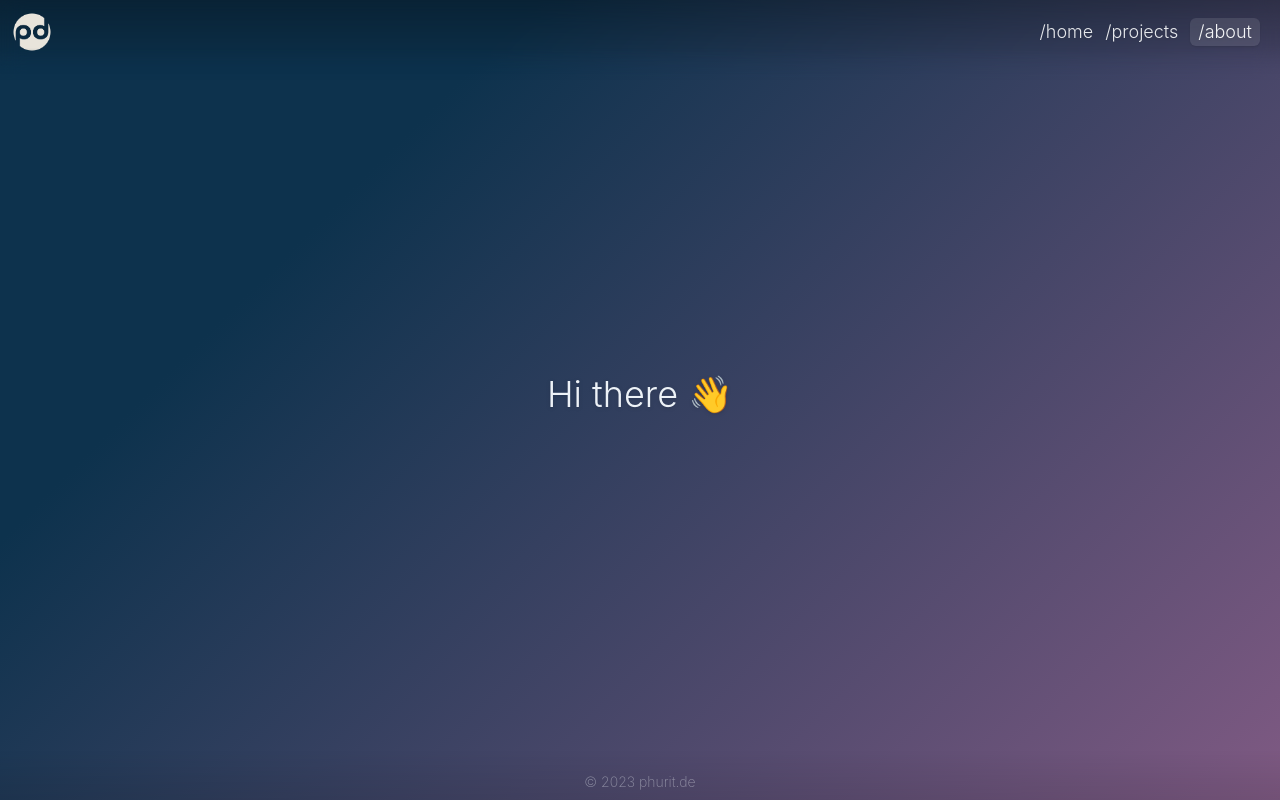
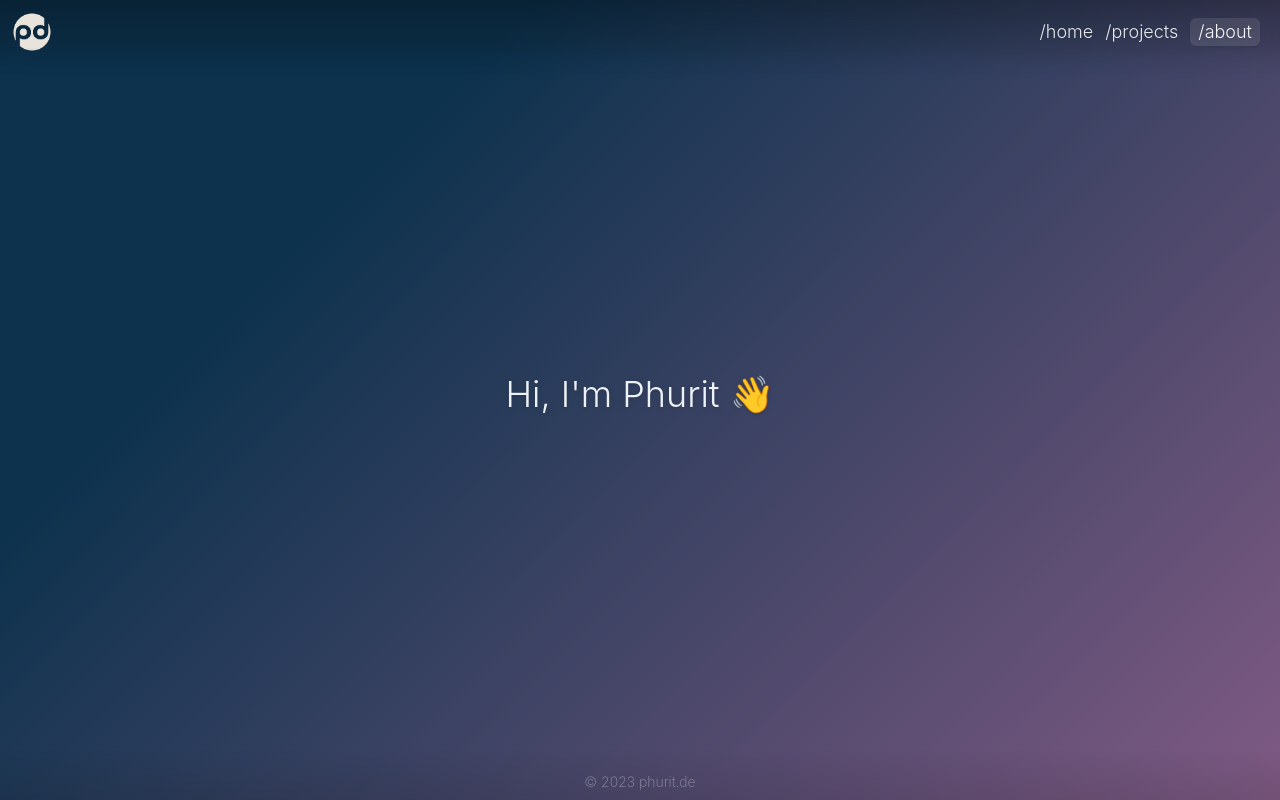
Before and after one commit to richeyphu/phurit-portfolio, a SvelteKit app: page /about in a window 1280 px wide. Built offline with nearby package versions, Linux system fonts and the light colour scheme.

Commit message:
Update text

```diff
--- a/src/routes/about/+page.svelte
+++ b/src/routes/about/+page.svelte
@@ -23,7 +23,7 @@
 
 <section class="flex h-screen">
 	<div class="m-auto animate__animated animate__fadeIn text-center">
-		<h1 class="font-light text-4xl drop-shadow mb-3">Hi there 👋</h1>
+		<h1 class="font-light text-2xl md:text-4xl drop-shadow mb-3">Hi, I'm Phurit 👋</h1>
 		<h1 class="font-light text-2xl md:text-4xl drop-shadow">
 			<Typewriter
 				mode="loopOnce"
```
